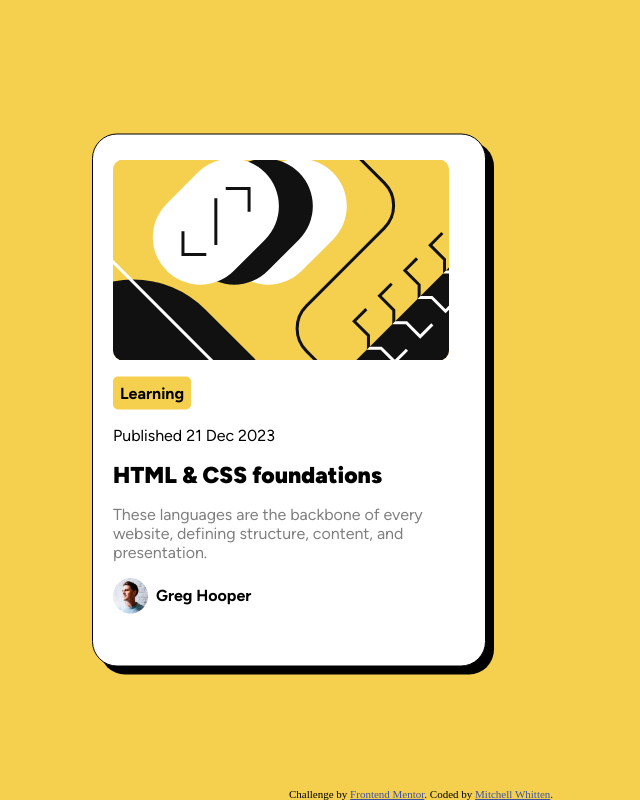
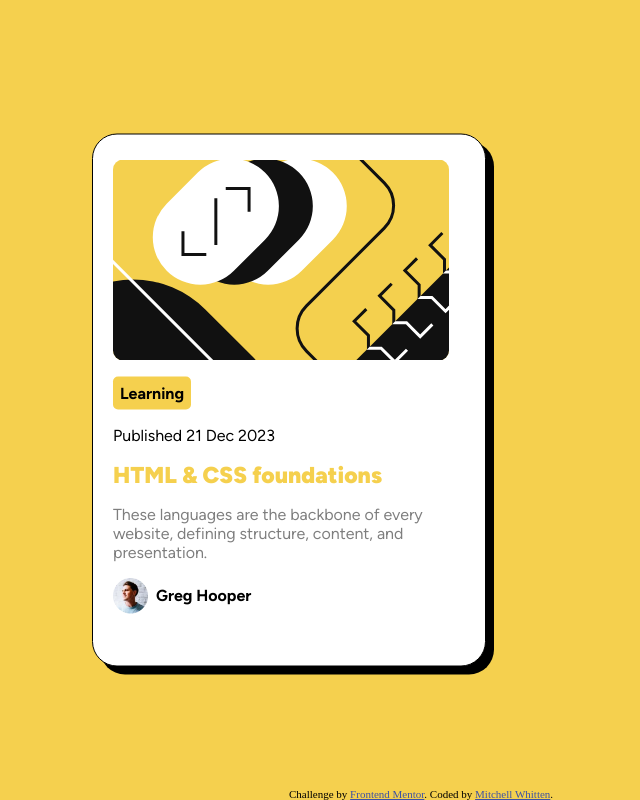
Before and after one commit to Sketchy2/CSS-Card-Mini-Project, a plain HTML site: page index.html in a window 1280 px wide. In both pictures the pointer is over the element "HTML & CSS foundations". Shown: the whole page, without its empty margins (351-991 px from the left). Drawn offline with Linux system fonts and the light colour scheme.

Commit message:
Finished CSS Project 1

```diff
--- a/styles.css
+++ b/styles.css
@@ -79,6 +79,10 @@ h3 {
     margin: 0px;
 }
 
+h3:hover {
+    color: #f5d04e;
+}
+
 .footer {
     font-weight: bold;
     display: flex;
```
Also changed, not shown: 2 other files.
